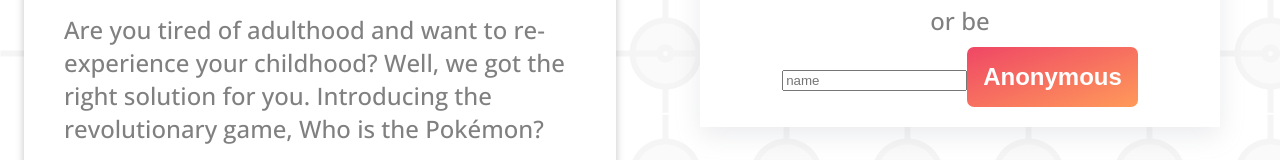
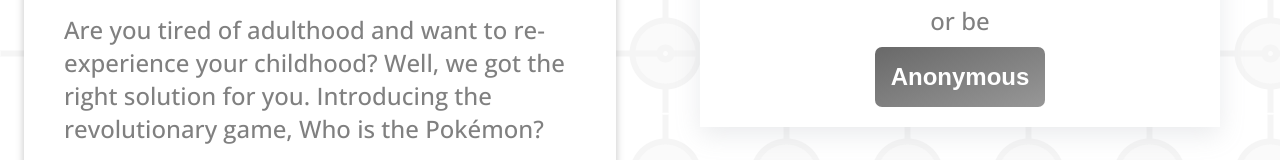
Before and after one commit to vickstrom/whobethatpokemon, a React (Create React App) app: page / in a window 1280 px wide. Shown: the part 733-893 px from the top of the page. Built offline with nearby package versions, Linux system fonts and the light colour scheme; no server answers.

Commit message:
Fix: Remove unnecessary textbox

```diff
--- a/src/components/presenters/homePresenter/index.js
+++ b/src/components/presenters/homePresenter/index.js
@@ -24,7 +24,6 @@ export default function HomePresenter(props) {
                     onPlay={() => {
                         props.model.localPlayerSignIn(name);
                         props.model.databaseHandler.loginAsAnonymous().then((res) => {
-                            console.log(res);
                             props.model.databaseHandler.getAccountDetails().then(snapshot => {
                                 if (snapshot.exists()) {
                                     console.log(snapshot.val());
--- a/src/components/presenters/playPresenter/index.js
+++ b/src/components/presenters/playPresenter/index.js
@@ -28,10 +28,8 @@ export default function PlayPresenter(props) {
             setTimeleft(Math.max(0, (props.model.currentRoom.ending_at_time - Date.now())));
         }, 50);
         return () => {
-            console.log("i run");
             clearInterval(timer);
             if (props.model.currentRoom) {
-                console.log(props.model.currentRoom);
                 props.model.currentRoom.leaveRoom();
                 props.model.currentRoom = null;
             }
--- a/src/components/view/login/index.js
+++ b/src/components/view/login/index.js
@@ -27,10 +27,6 @@ export default function LoginView(props) {
             <p>Please login</p>
             <button>Google Account</button>
             <p>or be</p>
-            <input onChange={e => props.onText(e.target.value)}
-                   placeholder={'name'}
-                   type='text'>
-            </input>
             <button onClick={e => props.onPlay()}>Anonymous</button>
         </div>)
 }
```
